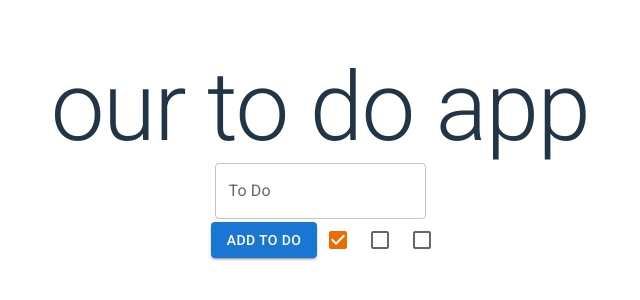
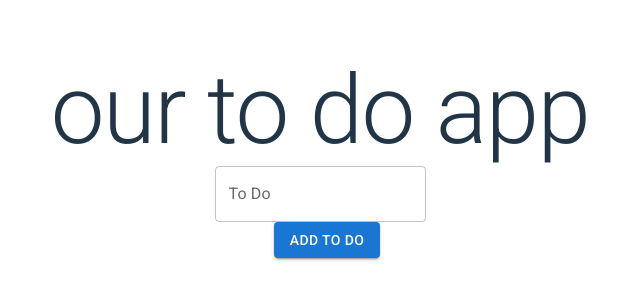
Before and after one commit to kelseywarshawsky/react_showcase_monica, a React (Vite) app: page / in a window 1280 px wide. Shown: the part 244-544 px from the top of the page, without its empty margins (320-960 px from the left). Built offline with nearby package versions, Linux system fonts and the light colour scheme.

Commit message:
Checkboxes and Lists
updated list and checkboxes

```diff
--- a/src/App.jsx
+++ b/src/App.jsx
@@ -1,12 +1,16 @@
 import { useState } from 'react'
 import './App.css'
-import { Box, Typography, Checkbox, TextField, Button } from '@mui/material'
+import { Box, Typography, Checkbox, TextField, Button, ListItemButton, ListItemText } from '@mui/material'
 
 
 
 function App() {
   const label = { inputProps: { 'aria-label': 'Checkbox demo' } };
-  const [checked, setChecked] = useState("1")
+  const checkBox = (index) => {
+    const newTodos=[...todos]
+    newTodos[index].checked = !newTodos[index].checked
+    setTodos(newTodos)
+  }
   const [todos, setTodos] = useState([]);
   const [newTodo, setNewTodo] = useState("")
 
@@ -18,13 +22,24 @@ function App() {
     </Typography>
     <div>
       <Box>
-        <Box>{todos}</Box>
-    <TextField onChange={(e) => setNewTodo(e.target.value)} id="outlined-basic" label="To Do" variant="outlined" />
+    <TextField onChange={(e) => setNewTodo(e.target.value)} value={newTodo} id="outlined-basic" label="To Do" variant="outlined" />
     </Box>
-    <Button onClick={() => setTodos([...todos, newTodo])} sx={{marginLeft: '1em'}} variant="contained" >Add To Do</Button>
-      <Checkbox value="1" onChange={(e)=> setChecked(e.target.value)} color="warning" id= "1" checked={checked === "1"} {...label} />
-      <Checkbox value="2" onChange={(e)=> setChecked(e.target.value)} id= "2" checked={checked === "2"}{...label} />
-      <Checkbox value="3" onChange={(e)=> setChecked(e.target.value)} id= "3" checked={checked === "3"}{...label} />
+<Box>
+{todos.map((todo, index) => (
+    <ListItemButton key={index} component="a" href="#simple-list">
+  <ListItemText primary={todo.name} />
+  <Checkbox onChange={()=> checkBox(index)} color="warning" id= "1" checked={todo.checked} {...label} />
+</ListItemButton>
+
+))}
+
+</Box>
+
+    <Button onClick={() => setTodos([...todos, {name:newTodo, checked: false}])} sx={{marginLeft: '1em'}} variant="contained" >Add To Do</Button>
+
+
+
+
     </div>
 
    </Box>
```
